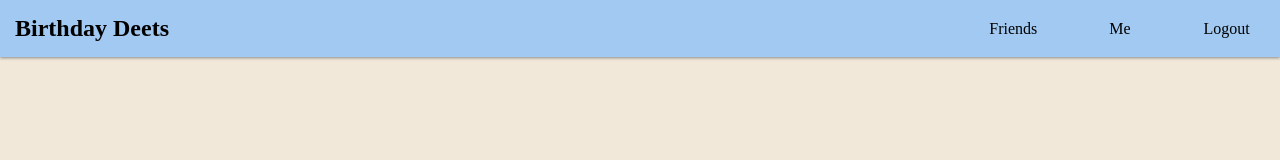
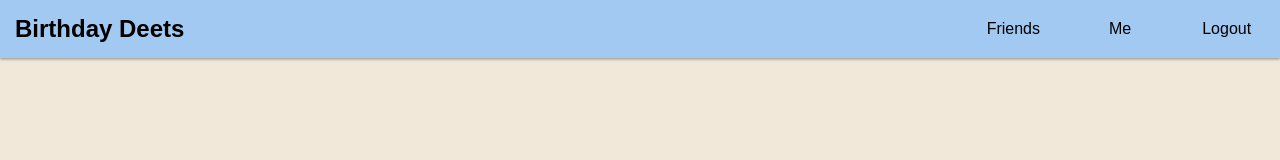
Before and after one commit to joewickes/birthday-deets, a React (Create React App) app: page / in a window 1280 px wide. Shown: the top 160 px of the page. Built offline with nearby package versions, Linux system fonts and the light colour scheme.

Commit message:
Init MainBlock component and finish some styling

```diff
--- a/src/styles/App.css
+++ b/src/styles/App.css
@@ -2,10 +2,12 @@ body {
   border: 0px;
   margin: 0px;
   background-color: #F1E8D9;
+  font-family: sans-serif;
 }
 
 .App {
   width: 100vw;
   border: 0px;
   margin: 0px;
+  height: 200vh;
 }
--- a/src/styles/Header.css
+++ b/src/styles/Header.css
@@ -5,6 +5,8 @@ header {
   display: flex;
   align-items: center;
   box-shadow: 0px 1px 3px #888888;
+  position: fixed;
+  width: 100%;
 }
 
 .header-left {
```
Also changed, not shown: src/components/MainBlock.js (added, +9 -0 lines).
